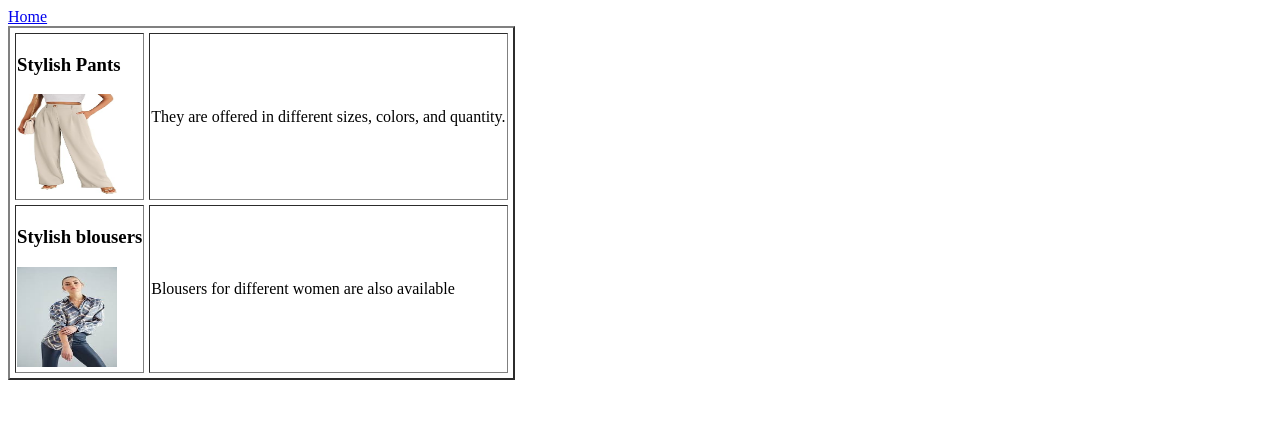
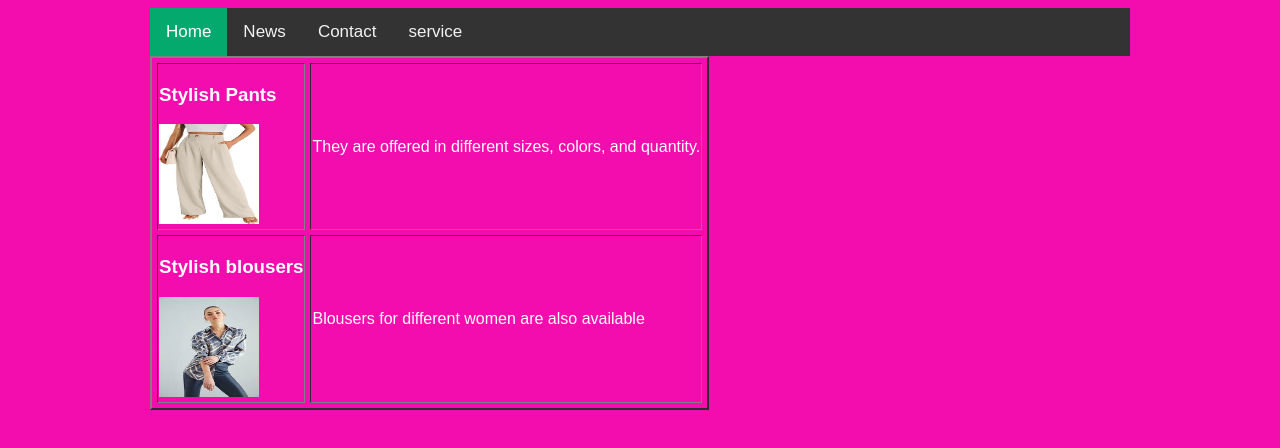
Before and after one commit to mapulamashapane652-prog/Abbie-s-botique, a plain HTML site: page Service.html in a window 1280 px wide. Drawn offline with Linux system fonts and the light colour scheme.

Commit message:
Add files via upload

```diff
--- a/Service.html
+++ b/Service.html
@@ -4,9 +4,15 @@
 	<meta charset="utf-8">
 	<meta name="viewport" content="width=device-width, initial-scale=1">
 	<title>Services</title>
+   <link rel="stylesheet" type="text/css" href="style.css"
 </head>
 <body>
-   <a href="index.html">Home</a>
+   <div class="topnav">
+     <a class="active" href="index.html">Home</a>
+     <a href="#news">News</a>
+     <a href="#contact">Contact</a>
+     <a href="service.html">service</a>
+   </div>
 	<table border="2"cellspacing="5">
       <tr>
       	<td><h3>Stylish Pants</h3>
--- /dev/null
+++ b/style.css
@@ -0,0 +1,35 @@
+body{
+	background: #f30cae;
+	color: white;
+	font-family: arial;
+	margin-left:150px;
+	margin-right:150px;
+	/* Add a black background color to the top navigation */
+.topnav {
+  background-color: #333;
+  overflow: hidden;
+}
+
+/* Style the links inside the navigation bar */
+.topnav a {
+  float: left;
+  color: #f2f2f2;
+  text-align: center;
+  padding: 14px 16px;
+  text-decoration: none;
+  font-size: 17px;
+}
+
+/* Change the color of links on hover */
+.topnav a:hover {
+  background-color: #ddd;
+  color: black;
+}
+
+/* Add a color to the active/current link */
+.topnav a.active {
+  background-color: #04AA6D;
+  color: white;
+}
+
+}
```
Also changed, not shown: index.html (+7 -2 lines).
